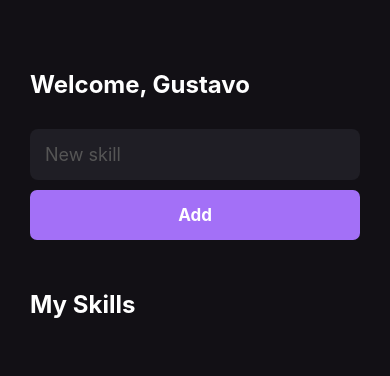
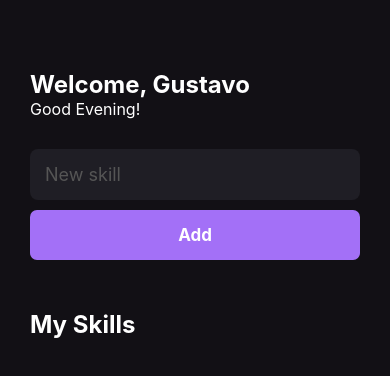
Before and after one commit to Gustavo-Gava/MySkills, a React Native app: screen / in a window 390 px wide. Shown: the top 376 px of the page. Built offline with nearby package versions, Linux system fonts and the light colour scheme.

Commit message:
Versão estável, com Javascript

```diff
--- a/src/components/SkillCard.js
+++ b/src/components/SkillCard.js
@@ -2,14 +2,14 @@ import React from 'react'
 import {
   Text,
   StyleSheet,
-  TouchableOpacity
+  TouchableOpacity,
 } from 'react-native'
 
 export function SkillCard({ skill }) {
   return (
-    <TouchableOpacity style={styles.buttonSkill} key={Math.random()}>
+    <TouchableOpacity style={styles.buttonSkill}>
       <Text style={styles.textSkill}>
-        {skill}
+        {skill.text}
       </Text>
     </TouchableOpacity>
   )
--- a/src/pages/Home.js
+++ b/src/pages/Home.js
@@ -4,28 +4,48 @@ import {
     Text,
     TextInput,
     StyleSheet,
+    FlatList,
+    StatusBar
 } from 'react-native'
 import { Button } from '../components/Button'
 import { SkillCard } from '../components/SkillCard'
 
 export function Home() {
-  const [newSkill, setNewSkill] = useState({})
+  const [newSkill, setNewSkill] = useState('')
   const [mySkills, setMySkills] = useState([])
+  const [greeting, setGreeting] = useState('')
 
   function handleAddNewSkill() {
-    setMySkills([...mySkills, newSkill])
+    setMySkills([...mySkills, { text: newSkill, id: Math.random() }])
+    setNewSkill('')
   }
+
+  useEffect(() => {
+    const currentHour = new Date().getHours()
+
+    if (currentHour < 12) {
+      setGreeting('Good Morning!')
+    } else if (currentHour < 18){
+      setGreeting('Good Afternoon!')
+    } else {
+      setGreeting('Good Evening!')
+    }
+  }, [])
 
   return (
     <>
       <View style={styles.container}>
+        <StatusBar barStyle="light-content"/>
         <Text style={styles.title}>Welcome, Gustavo</Text>
+
+        <Text style={styles.greeting}>{ greeting }</Text>
 
         <TextInput
           style={styles.input}
           placeholder="New skill"
           placeholderTextColor="#555"
           onChangeText={setNewSkill}
+          value={newSkill}
         />
 
         <Button onPress={handleAddNewSkill} >
@@ -36,11 +56,13 @@ export function Home() {
           My Skills
         </Text>
 
-        {
-          mySkills.map(skill => (
-            <SkillCard skill={skill} />
-          ))
-        }
+        <FlatList
+          data={mySkills}
+          keyExtractor={item => item.id}
+          renderItem={({ item }) => (
+            <SkillCard skill={item} />
+          )}
+        />
 
       </View>
     </>
@@ -59,6 +81,10 @@ const styles = StyleSheet.create({
     fontSize: 24,
     fontWeight: 'bold'
   },
+  greeting: {
+    color: '#fff',
+    fontSize: 16
+  },
   input: {
     backgroundColor: '#1F1e25',
     color: '#FFF',
```
